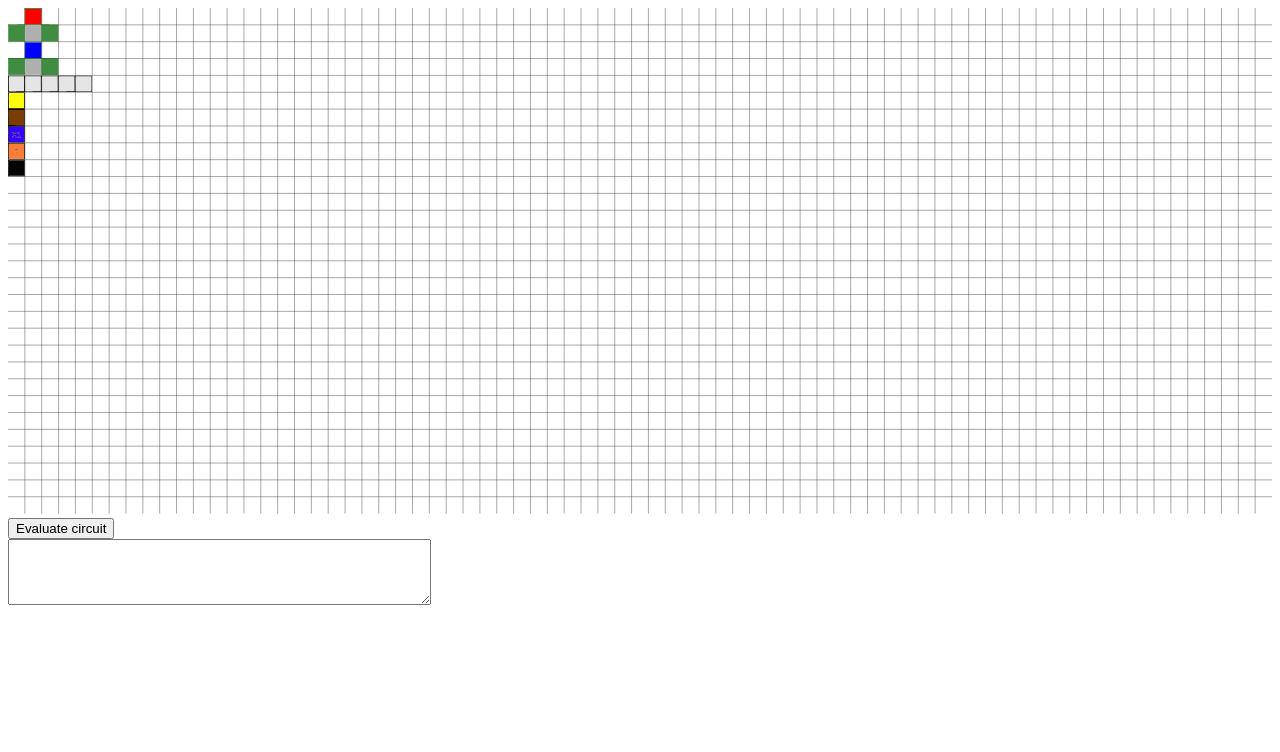
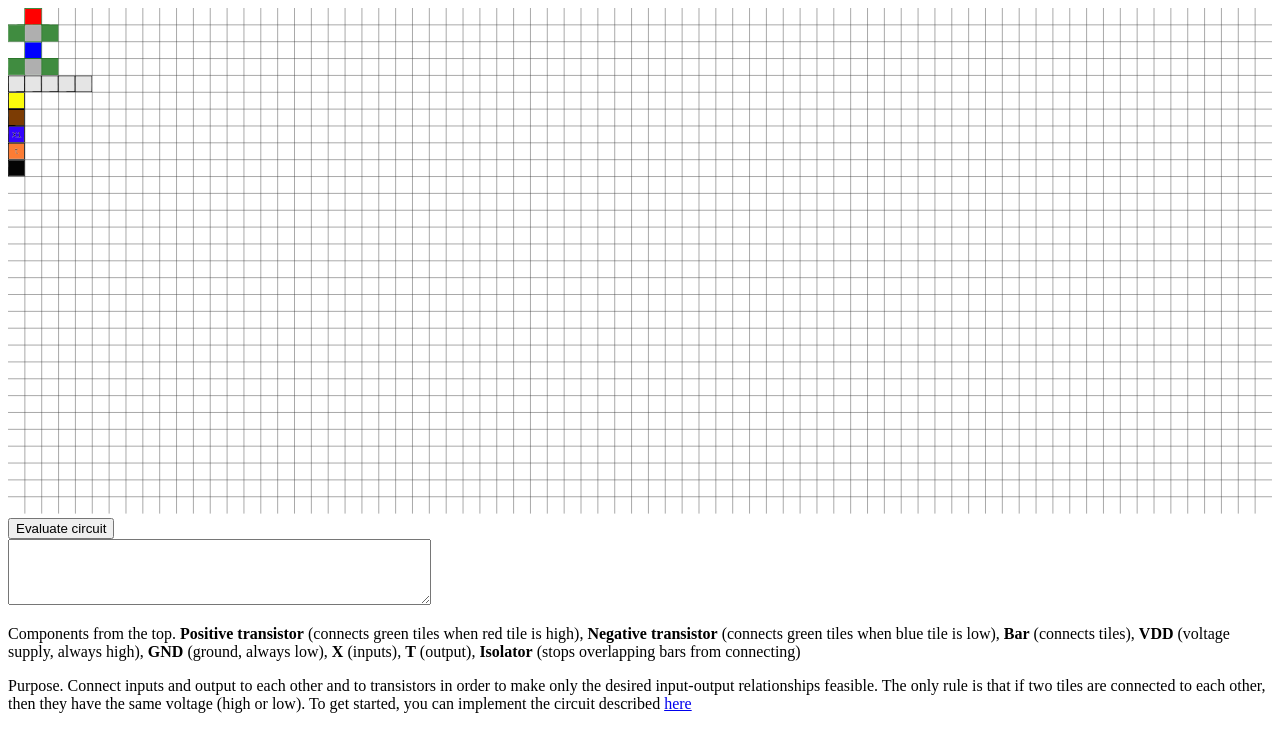
Before and after one commit to jonatanwestholm/transistor_golf, a Flask app: page / in a window 1280 px wide. Shown: the top 752 px of the page. Run offline with Flask 2, Linux system fonts and the light colour scheme.

Commit message:
added explanation

```diff
--- a/templates/index.html
+++ b/templates/index.html
@@ -30,5 +30,21 @@
     <!--
     <script src="hello.js"></script>
     -->
+    <p>Components from the top.
+        <b>Positive transistor</b> (connects green tiles when red tile is high),
+        <b>Negative transistor</b> (connects green tiles when blue tile is low),
+        <b>Bar</b> (connects tiles),
+        <b>VDD</b> (voltage supply, always high),
+        <b>GND</b> (ground, always low),
+        <b>X</b> (inputs),
+        <b>T</b> (output),
+        <b>Isolator</b> (stops overlapping bars from connecting)
+    </p>
+    <p>Purpose. Connect inputs and output to each other and to transistors in
+        order to make only the desired input-output relationships feasible.
+        The only rule is that if two tiles are connected to each other,
+        then they have the same voltage (high or low). To get started,
+        you can implement the circuit described <a href="https://electronics.stackexchange.com/questions/167250/implementation-of-a-not-gate-with-two-transistors-why-not-one">here</a>
+    </p>
 </body>
 </html>
--- a/transistor_golf.js
+++ b/transistor_golf.js
@@ -398,8 +398,8 @@ function evaluate_circuit(){
 
     //console.log(json_data);
     //set_message("created json...");
-    httpPostAsync('http://127.0.0.1:5000/ec', parse_response, json_data);
-    //httpPostAsync('https://transistor-golf.ew.r.appspot.com/ec', parse_response, json_data);
+    //httpPostAsync('http://127.0.0.1:5000/ec', parse_response, json_data);
+    httpPostAsync('https://transistor-golf.ew.r.appspot.com/ec', parse_response, json_data);
     //set_message("sent json");
 }
 
```
